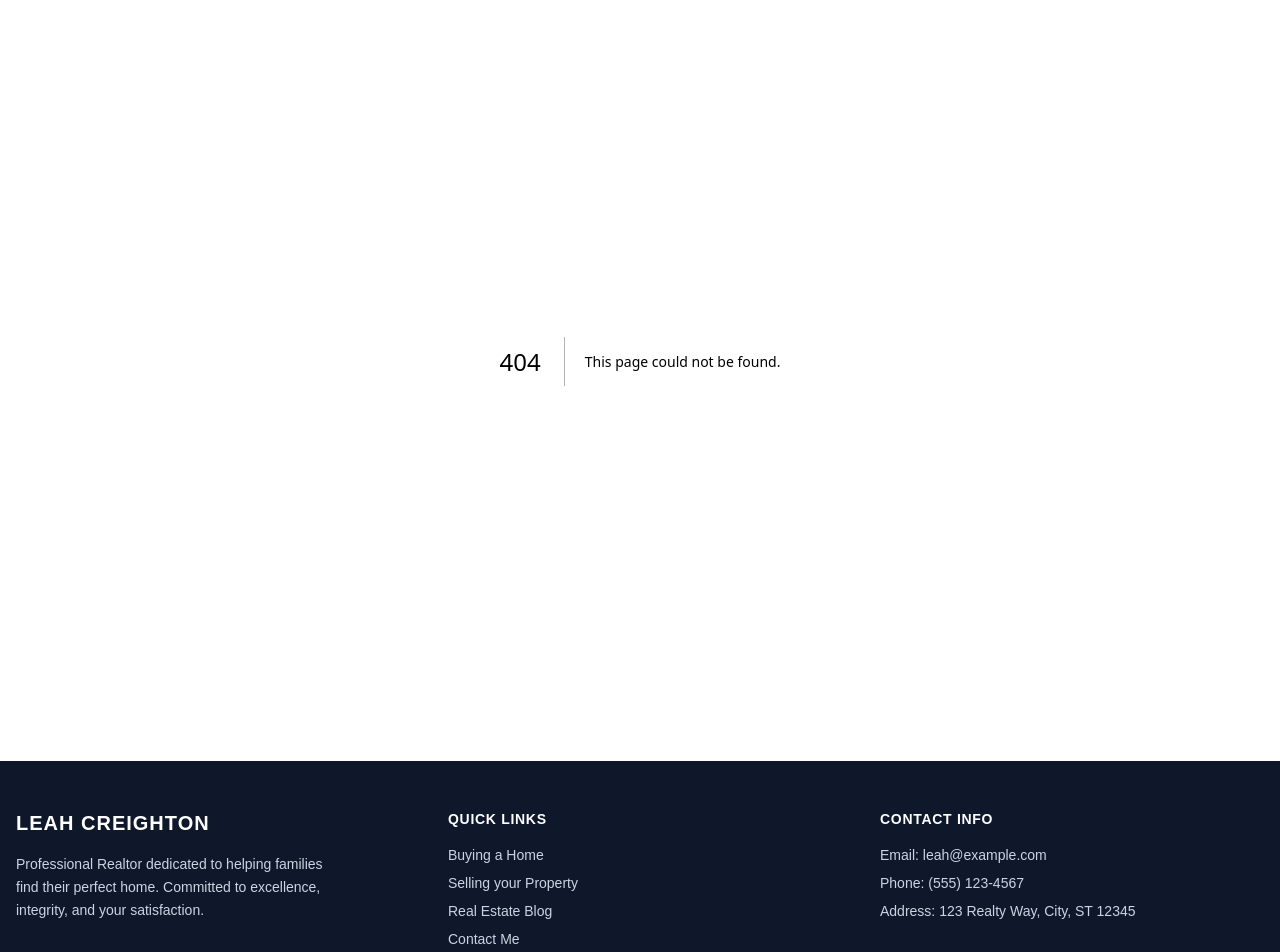
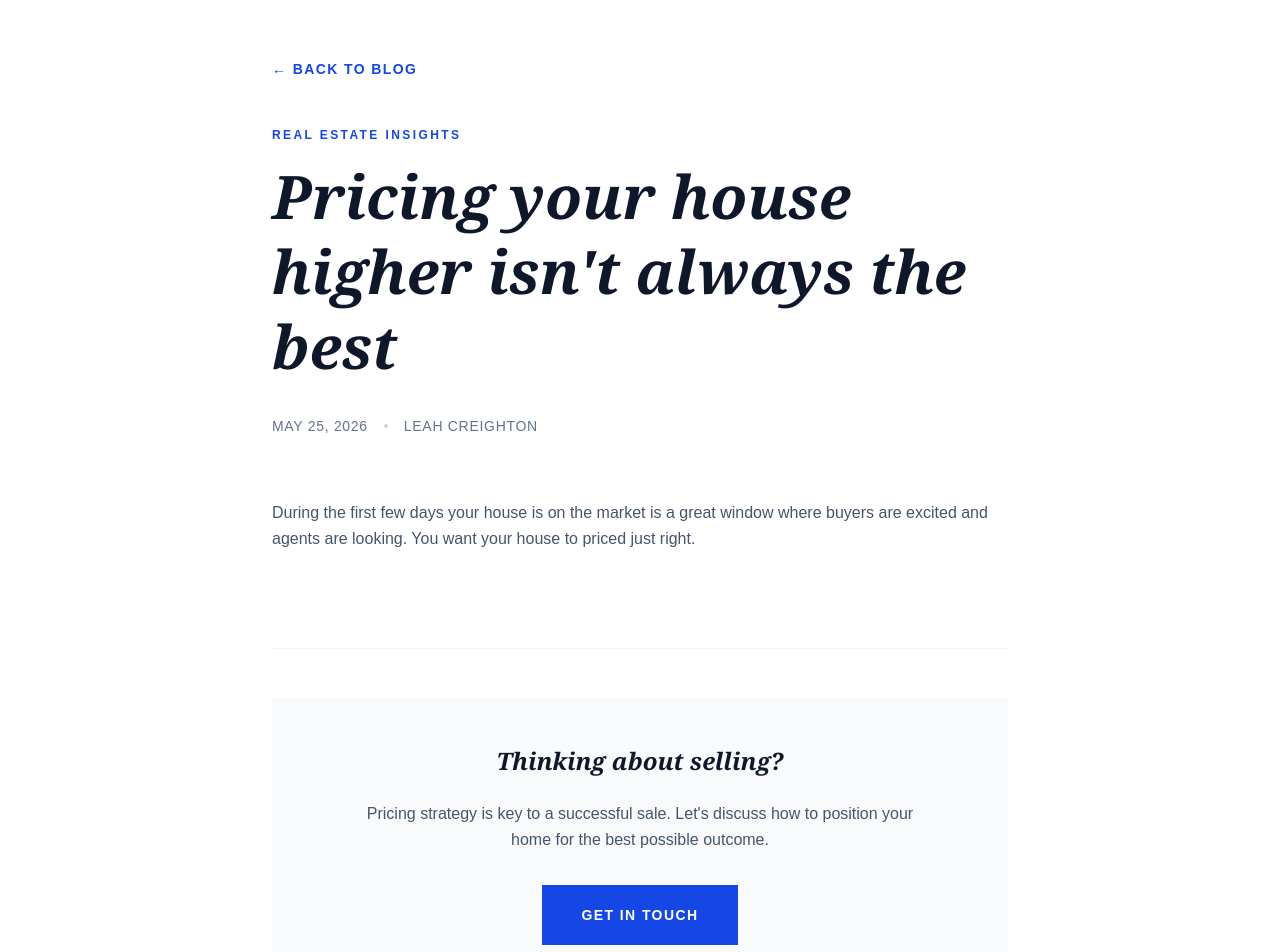
Before and after one commit to leahlynnecreighton-ops/leahlynnecreighton-ops.github.io, a Next.js app: page /blog/pricing-high-not-always-best in a window 1280 px wide. Before the commit this address had no page. Shown: the part 120-1072 px from the top of the page. Built offline with nearby package versions, Linux system fonts and the light colour scheme.

Commit message:
Auto-save website: Added new blog post - Pricing your house higher isn't always the best

```diff
--- a/src/app/blog/page.tsx
+++ b/src/app/blog/page.tsx
@@ -3,6 +3,12 @@ import Image from "next/image";
 
 export default function BlogPage() {
   const posts = [
+    {
+      title: "Pricing your house higher isn't always the best",
+      excerpt: "During the first few days your house is on the market is a great window where buyers are excited and agents are looking. You want your house to priced just right.",
+      date: "May 25, 2026",
+      slug: "pricing-high-not-always-best",
+    },
     {
       title: "12 Things I Learned About Real Estate in the Past Year",
       excerpt: "The market is constantly evolving. From list price strategies to the emotional logic of negotiations, here is what 12 months in real estate taught me.",
--- /dev/null
+++ b/src/app/blog/pricing-high-not-always-best/page.tsx
@@ -0,0 +1,43 @@
+import Link from "next/link";
+
+export default function PricingHighBlogPost() {
+  return (
+    <div className="min-h-screen bg-white">
+      <article className="container mx-auto px-4 py-24 max-w-3xl">
+        <Link href="/blog" className="text-sm font-bold uppercase tracking-widest text-blue-700 hover:text-blue-900 mb-12 inline-block">
+          &larr; Back to Blog
+        </Link>
+
+        <header className="mb-16">
+          <p className="text-xs font-bold uppercase tracking-[0.2em] text-blue-700 mb-4">Real Estate Insights</p>
+          <h1 className="text-5xl md:text-6xl font-bold text-slate-900 mb-8 italic font-serif leading-tight">
+            Pricing your house higher isn't always the best
+          </h1>
+          <div className="flex items-center gap-4 text-slate-500 text-sm font-medium uppercase tracking-wider">
+            <span>May 25, 2026</span>
+            <span className="w-1 h-1 bg-slate-300 rounded-full"></span>
+            <span>Leah Creighton</span>
+          </div>
+        </header>
+
+        <div className="prose prose-lg max-w-none text-slate-600 space-y-6 leading-relaxed">
+          <p>
+            During the first few days your house is on the market is a great window where buyers are excited and agents are looking. You want your house to priced just right.
+          </p>
+        </div>
+
+        <footer className="mt-24 pt-12 border-t border-slate-100">
+          <div className="bg-slate-50 p-12 text-center">
+            <h3 className="text-2xl font-bold text-slate-900 mb-6 italic font-serif">Thinking about selling?</h3>
+            <p className="text-slate-600 mb-8 max-w-xl mx-auto leading-relaxed">
+              Pricing strategy is key to a successful sale. Let's discuss how to position your home for the best possible outcome.
+            </p>
+            <Link href="/contact" className="inline-block px-10 py-5 bg-blue-700 text-white font-bold uppercase tracking-widest text-sm hover:bg-blue-800 transition-colors">
+              Get in Touch
+            </Link>
+          </div>
+        </footer>
+      </article>
+    </div>
+  );
+}
```
